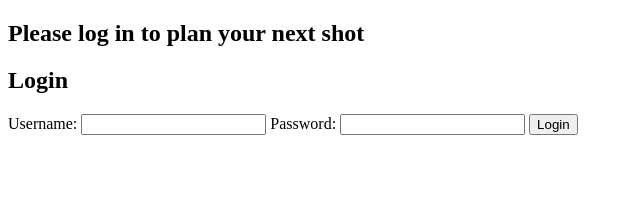
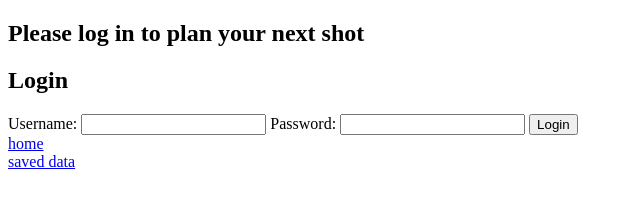
Before and after one commit to atidepod/startup1, a plain HTML site: page index.html in a window 1280 px wide. Shown: the whole page, without its empty margins (0-640 px from the left). Drawn offline with Linux system fonts and the light colour scheme.

Commit message:
Update index.html

```diff
--- a/index.html
+++ b/index.html
@@ -22,7 +22,7 @@
             <input type="submit" value="Login">
         </form>
     </div>
-    <div><a href="https://raw.githubusercontent.com/atidepod/startup1/main/startup.html"></a></div>
-    <div><a href="https://raw.githubusercontent.com/atidepod/startup1/main/saved_data.html"></a></div>
+    <div><a href="https://raw.githubusercontent.com/atidepod/startup1/main/startup.html">home</a></div>
+    <div><a href="https://raw.githubusercontent.com/atidepod/startup1/main/saved_data.html">saved data</a></div>
 </body>
 </html>
```
